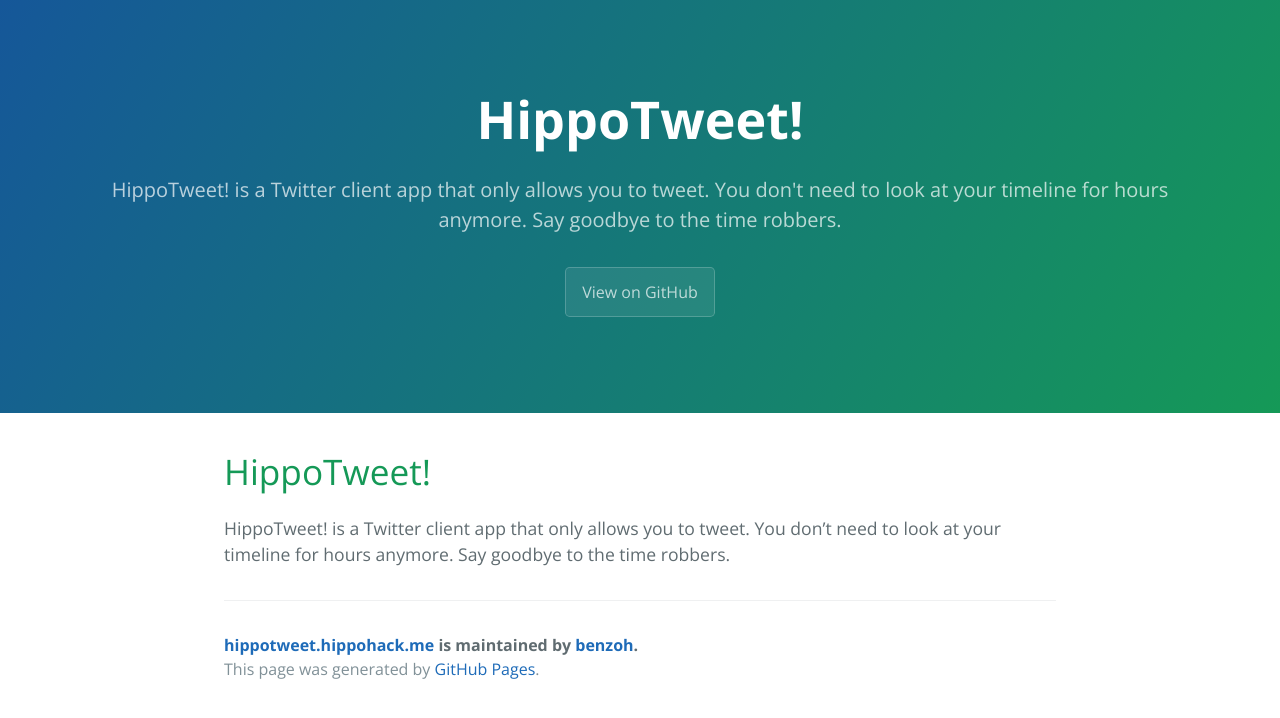
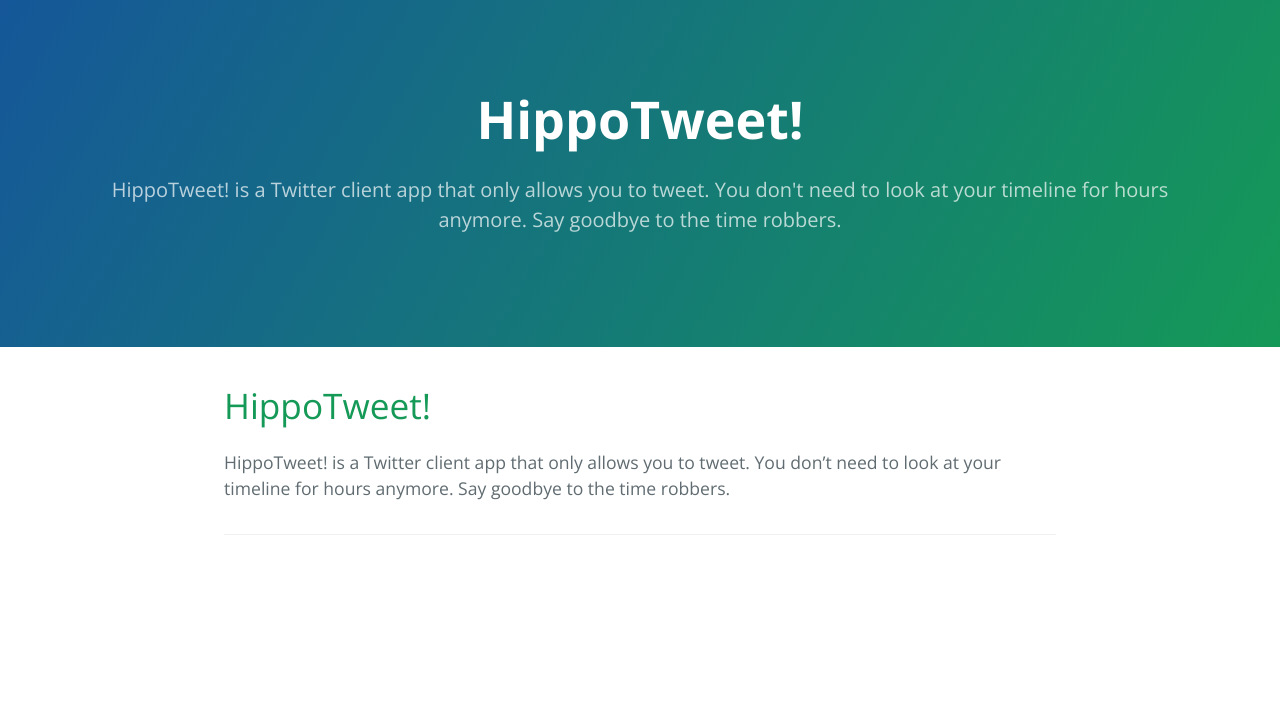
Before and after one commit to benzoh/hippotweet.hippohack.me, a Jekyll site: the page built from docs/index.md, in a window 1280 px wide. Shown: the top 718 px of the page. Built offline with Jekyll 4.4.1, drawn with Linux system fonts in a browser that asks for light colours.

Commit message:
change settings

```diff
--- a/docs/_config.yml
+++ b/docs/_config.yml
@@ -3,3 +3,5 @@ description: HippoTweet! is a Twitter client app that only allows you to tweet.
 show_downloads: false
 google_analytics:
 theme: jekyll-theme-cayman
+github:
+  is_project_page: false
--- a/docs/_layouts/default.html
+++ b/docs/_layouts/default.html
@@ -32,6 +32,7 @@
         <a href="{{ site.github.zip_url }}" class="btn">Download .zip</a>
         <a href="{{ site.github.tar_url }}" class="btn">Download .tar.gz</a>
       {% endif %}
+      <!-- TODO: add store link -->
     </header>
 
     <main id="content" class="main-content" role="main">
@@ -41,7 +42,6 @@
         {% if site.github.is_project_page %}
           <span class="site-footer-owner"><a href="{{ site.github.repository_url }}">{{ site.github.repository_name }}</a> is maintained by <a href="{{ site.github.owner_url }}">{{ site.github.owner_name }}</a>.</span>
         {% endif %}
-        <span class="site-footer-credits">This page was generated by <a href="https://pages.github.com">GitHub Pages</a>.</span>
       </footer>
     </main>
   </body>
--- a/docs/_layouts/page.html
+++ b/docs/_layouts/page.html
@@ -33,7 +33,6 @@
         {% if site.github.is_project_page %}
           <span class="site-footer-owner"><a href="{{ site.github.repository_url }}">{{ site.github.repository_name }}</a> is maintained by <a href="{{ site.github.owner_url }}">{{ site.github.owner_name }}</a>.</span>
         {% endif %}
-        <span class="site-footer-credits">This page was generated by <a href="https://pages.github.com">GitHub Pages</a>.</span>
       </footer>
     </main>
   </body>
```
